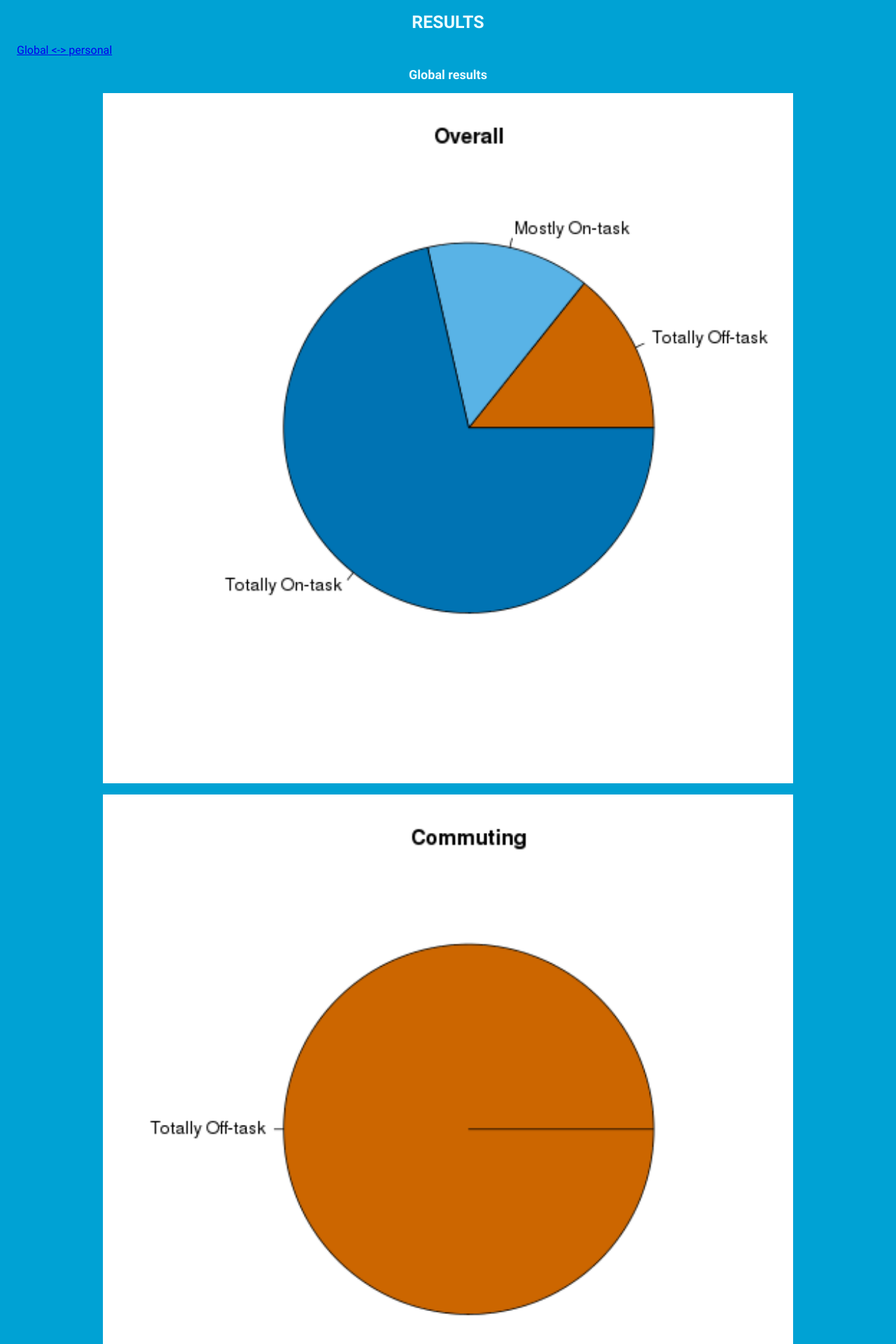
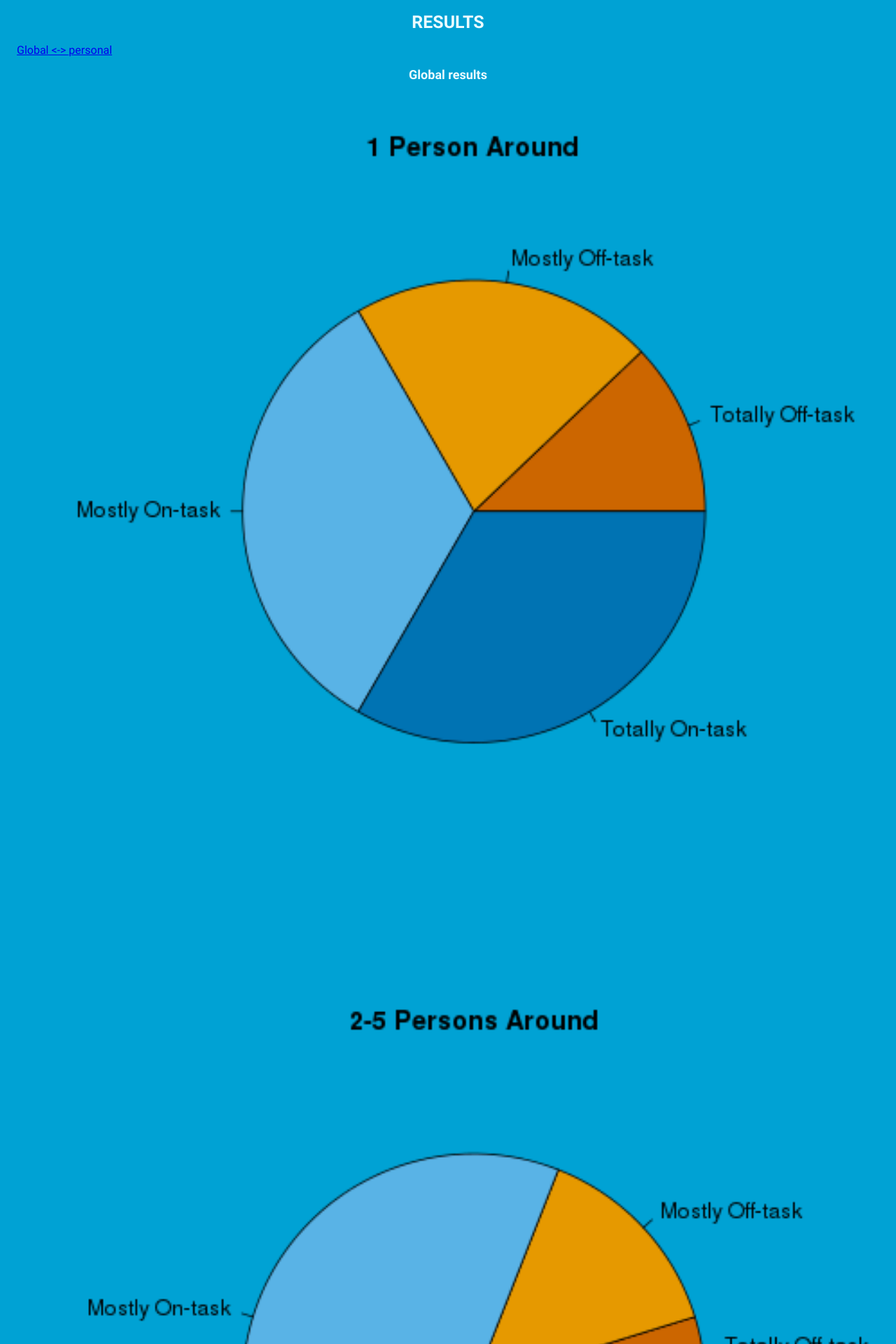
Before and after one commit to daydreaming-experiment/daydreaming-the-app.net, a Jekyll site: the page results/device/index.html, which Jekyll copies as it is, in a window 1280 px wide. Shown: the top 1920 px of the page at 70% size. Built offline with Jekyll 4.4.1, drawn with Linux system fonts in a browser that asks for light colours; Markdown is read by kramdown in place of the engine named in the settings.

Commit message:
Try out new images from Mikael

```diff
--- a/results/device/index.html
+++ b/results/device/index.html
@@ -16,11 +16,11 @@
     <div class="selected" id="global">
       <div class="static-plot-container">
         <h2>Global results</h2>
-        <img class="static-plot" alt="Test" src="/results/device/images/probe.thought.focus.focusedDoingOverall.png">
-        <img class="static-plot" alt="Test" src="/results/device/images/probe.thought.focus.focusedDoingCommuting.png">
-        <img class="static-plot" alt="Test" src="/results/device/images/probe.thought.focus.focusedDoingHome.png">
-        <img class="static-plot" alt="Test" src="/results/device/images/probe.thought.focus.focusedDoingOutside.png">
-        <img class="static-plot" alt="Test" src="/results/device/images/probe.thought.focus.focusedDoingWork.png">
+        <img class="static-plot" alt="Test" src="/results/device/images/probe.thought.focus.focusedDoingcat.probe.context.people1.png">
+        <img class="static-plot" alt="Test" src="/results/device/images/probe.thought.focus.focusedDoingcat.probe.context.people2-5.png">
+        <img class="static-plot" alt="Test" src="/results/device/images/probe.thought.focus.focusedDoingcat.probe.context.people6-15.png">
+        <img class="static-plot" alt="Test" src="/results/device/images/probe.thought.focus.focusedDoingcat.probe.context.peopleAlone.png">
+        <img class="static-plot" alt="Test" src="/results/device/images/probe.thought.focus.focusedDoingcat.probe.context.peopleMoreThan15.png">
       </div>
     </div>
     <div id="personal">
--- a/results/device/main.css
+++ b/results/device/main.css
@@ -57,7 +57,7 @@ h2 {
 
 .static-plot-container img.static-plot {
   display: block;
-  width: 80%;
+  width: 100%;
   margin-left: auto;
   margin-right: auto;
   margin-top: 1em;
```
Also changed, not shown: results/device/images/probe.thought.focus.focusedDoingCommuting.png (deleted), results/device/images/probe.thought.focus.focusedDoingHome.png (deleted), results/device/images/probe.thought.focus.focusedDoingOutside.png (deleted), results/device/images/probe.thought.focus.focusedDoingOverall.png (deleted), results/device/images/probe.thought.focus.focusedDoingWork.png (deleted), results/device/images/probe.thought.focus.focusedDoingcat.probe.context.people1.png (added), results/device/images/probe.thought.focus.focusedDoingcat.probe.context.people2-5.png (added), results/device/images/probe.thought.focus.focusedDoingcat.probe.context.people6-15.png (added), results/device/images/probe.thought.focus.focusedDoingcat.probe.context.peopleAlone.png (added), results/device/images/probe.thought.focus.focusedDoingcat.probe.context.peopleMoreThan15.png (added), results/device/images/probe.thought.wordsCommuting.png (deleted), results/device/images/probe.thought.wordsHome.png (deleted), results/device/images/probe.thought.wordsOutside.png (deleted), results/device/images/probe.thought.wordsOverall.png (deleted), 1 more files.
